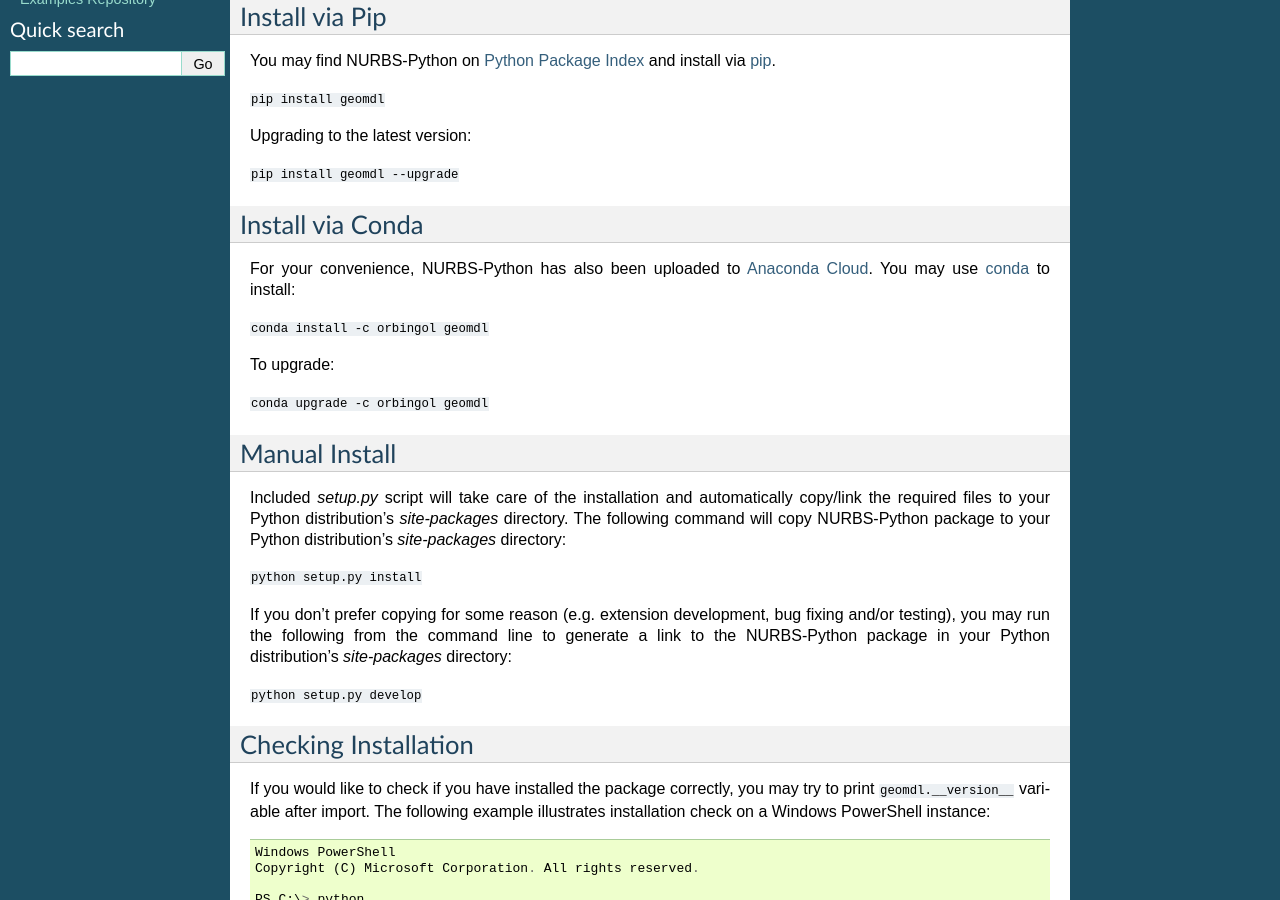
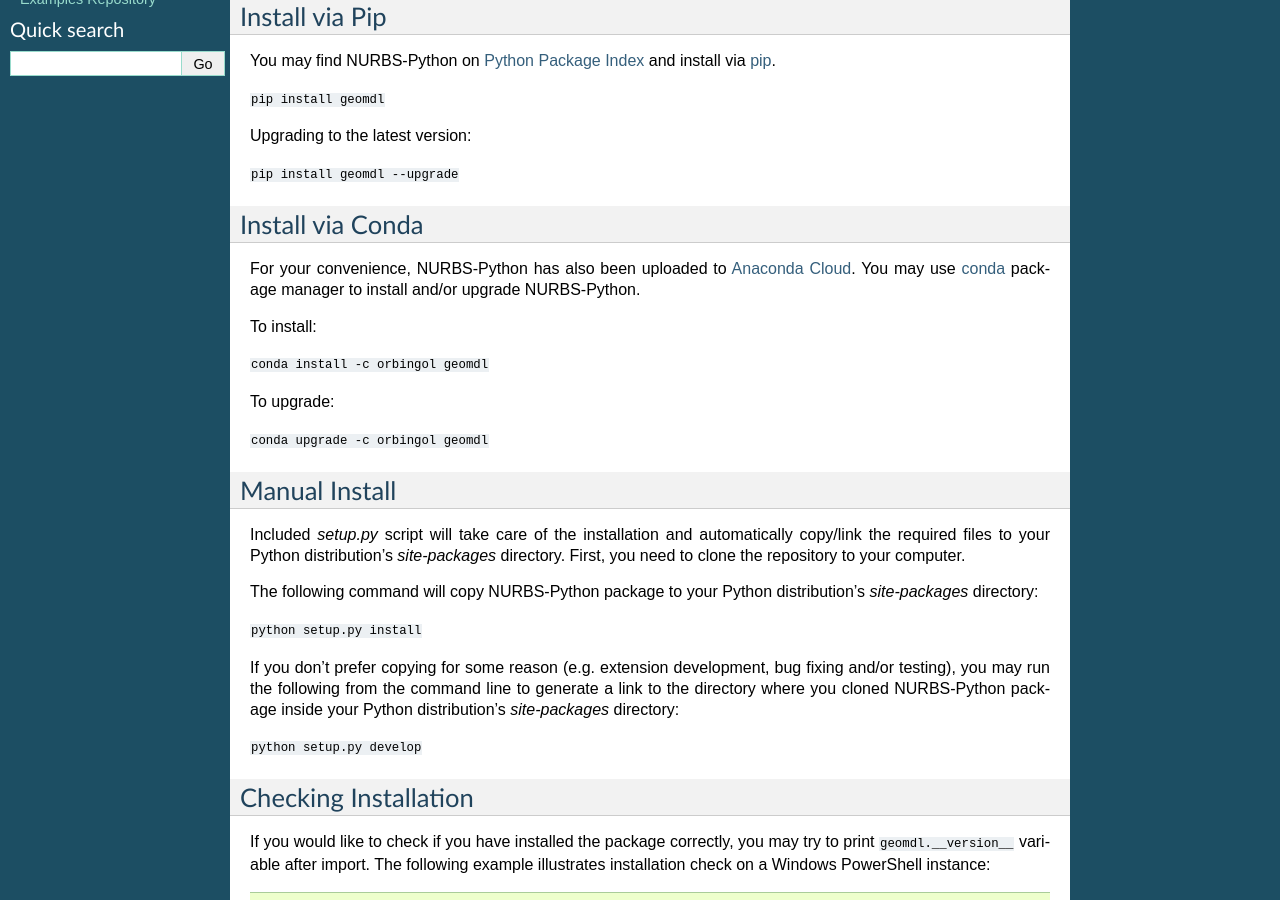
Before and after one commit to orbingol/NURBS-Python, a Sphinx documentation site: the page built from docs/install.rst, in a window 1280 px wide and 900 px high, scrolled down 269 px. Built offline with Sphinx 7.4.7, drawn with Linux system fonts in a browser that asks for light colours; formulas are drawn with MathJax 3.

Commit message:
Install docs reads better now

```diff
--- a/docs/install.rst
+++ b/docs/install.rst
@@ -26,7 +26,9 @@
 =================
 
 For your convenience, NURBS-Python has also been uploaded to `Anaconda Cloud <https://anaconda.org/orbingol/geomdl>`_.
-You may use `conda <https://conda.io/>`_ to install:
+You may use `conda <https://conda.io/>`_ package manager to install and/or upgrade NURBS-Python.
+
+To install:
 
 ``conda install -c orbingol geomdl``
 
@@ -38,14 +40,15 @@
 ==============
 
 Included *setup.py* script will take care of the installation and automatically copy/link the required files to
-your Python distribution's *site-packages* directory. The following command will copy NURBS-Python package to your
-Python distribution's *site-packages* directory:
+your Python distribution's *site-packages* directory. First, you need to clone the repository to your computer.
+
+The following command will copy NURBS-Python package to your Python distribution's *site-packages* directory:
 
 ``python setup.py install``
 
 If you don't prefer copying for some reason (e.g. extension development, bug fixing and/or testing), you may run the
-following from the command line to generate a link to the NURBS-Python package in your Python distribution's
-*site-packages* directory:
+following from the command line to generate a link to the directory where you cloned NURBS-Python package inside your
+Python distribution's *site-packages* directory:
 
 ``python setup.py develop``
 
```
